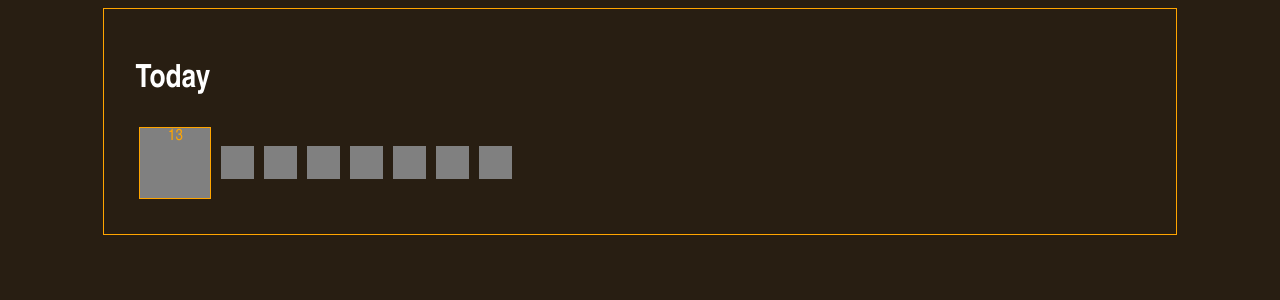
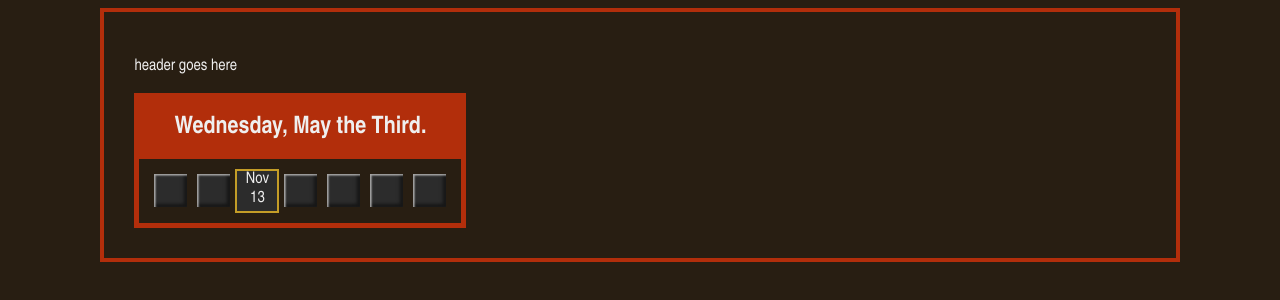
Before and after one commit to grantsiemens/habitwrangler, a React (Create React App) app: page / in a window 1280 px wide. Shown: the top 300 px of the page. Built offline with nearby package versions, Linux system fonts and the light colour scheme.

Commit message:
Worked more on theme structure and style

```diff
--- a/src/App.js
+++ b/src/App.js
@@ -5,23 +5,29 @@ import styled, { ThemeProvider, createGlobalStyle } from "styled-components";
 // Initial Theme //
 //               //
 const initialTheme = {
-  fontColor1: `orange`,
-  bg: '#281e12',
+  fontColor1: `#efefef`,
+  colorActive1: '#f20000',
+  colorPrimary1: '#b22e0b',
+  colorPrimary2: '#c49d27',
+  colorSecondary1: '#2c2c2c',
+  colorSecondary2: '#9f9fa0',
+  colorBg: '#281e12',
   mainContainerBg: '#281e12',
-  //Main Bar
-  mainBarBg: '',
-  mainBarBorder: '//red solid 1px',
-  desktopContainerBorder: 'orange solid 1px',
   fontFamily: '"Arial Narrow", Arial, sans-serif',
+
 }
 
 //Styles: Define Global Style
 const GlobalStyle = createGlobalStyle`
 body{
-  background: ${props => props.theme.bg};
+  background: ${props => props.theme.colorBg};
   color: ${props => props.theme.fontColor1};
   font-family: ${props => props.theme.fontFamily};
-}`
+}
+h1{
+  font-size: 1.5em
+}
+`
 
 const Site = styled.div `
 
@@ -33,17 +39,14 @@ const FlexibleSite = styled.div `
     width: 80%;
     margin-left: auto;
     margin-right: auto;
-    border: ${props => props.theme.desktopContainerBorder};
+    border: 4px solid ${props => props.theme.colorPrimary1};
     padding: 30px;
   }
 `
-const HeaderHeading = styled.div`
-  color: white;
-  background: ${props => props.theme.mainBarBg};
-  border: ${props => props.theme.mainBarBorder};
-  display: block;
-  border-radius: 3px;
-  padding: 1px;
+const SectionHeading = styled.div`
+  background-color: ${props => props.theme.colorPrimary1};
+  display: inline-block;
+  padding: 0px 10px 0px 10px;
 `
 
 
@@ -65,11 +68,11 @@ function App() {
 
 function Header(){
   return(
-      <HeaderHeading><h1>Today</h1></HeaderHeading>
+      <p>header goes here</p>
   )
 }
 
 
 
-
+export {SectionHeading};
 export default App;
--- a/src/Default.js
+++ b/src/Default.js
@@ -1,17 +1,30 @@
 import styled from "styled-components";
 
-const StatusBarContainer = styled.div`
+const PrimaryContainer = styled.div`
+`
+const SecondaryContainer = styled.div`
+  border: ${props => props.theme.colorPrimary1} 5px solid;
+  display: inline-block;
+`
+
+const SectionHeading = styled.div`
+  background-color: ${props => props.theme.colorPrimary1};
+  display: inline-block;
+  width:100%;
+  text-align: center;
+`
+
+const StatusBarFlex = styled.div`
+    padding: 10px;
     display: flex;
     align-items: center;
 `;
 
 const CurrentDay = styled.div`
-    background:grey;
-    width: 70px; height: 70px;
-    margin: 5px;
+    background: ${props => props.theme.colorSecondary1};
+    border: 2px solid ${props => props.theme.colorPrimary2};
+    width: 40px; height: 40px;
     text-align: center;
-  //rewrite to theme
-    border: 1px solid orange;
 `;
 
 const ProgressContainer = styled.div`
@@ -19,33 +32,39 @@ const ProgressContainer = styled.div`
 `;
 
 const ProgressBox = styled.div`
+  background: ${props => props.theme.colorSecondary1};
   width: 33px; height: 33px;
-  background:grey;
   margin: 5px;
+  box-shadow: inset 0.1em 0.1em 0.1em 0 rgba(255,255,255,0.6), inset -0.2em -0.2em 0.2em 0 rgba(0,0,0,0.5);
 `;
 
 //Index Function
 function Default(){
 
     return(
-<StatusBar/>
+<Dash/>
     )
 }
-function StatusBar(){
+function Dash(){
     return(
         <>
-            <StatusBarContainer>
-                <CurrentDay>13</CurrentDay>
+            <PrimaryContainer>
+                <SecondaryContainer>
+                    <SectionHeading><h1>Wednesday, May the Third.</h1></SectionHeading>
+            <StatusBarFlex>
+
                 <ProgressContainer>
                     <ProgressBox/>
                     <ProgressBox/>
-                    <ProgressBox/>
+                    <CurrentDay>Nov 13</CurrentDay>
                     <ProgressBox/>
                     <ProgressBox/>
                     <ProgressBox/>
                     <ProgressBox/>
                 </ProgressContainer>
-            </StatusBarContainer>
+            </StatusBarFlex>
+                </SecondaryContainer>
+            </PrimaryContainer>
         </>
     )
 }
```
Also changed, not shown: src/fonts/KLB_____.woff (added), 1 other file (tests, documents, lock files or other folders).
